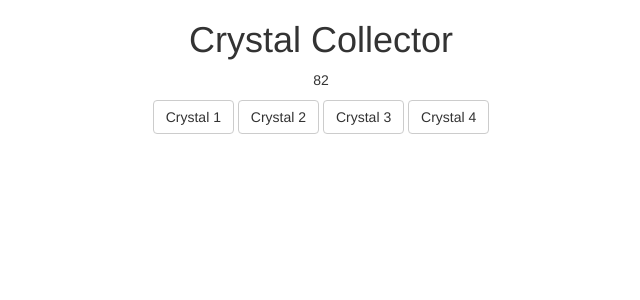
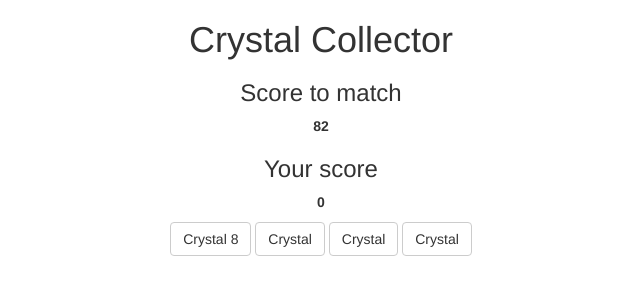
Before and after one commit to DavidGuben/week-4-game, a PHP site: page / in a window 1280 px wide. Shown: the top 300 px of the page, without its empty margins (319-959 px from the left). Run offline with PHP 8.4, Linux system fonts and the light colour scheme.

Commit message:
adding values to buttons

```diff
--- a/assets/css/style.css
+++ b/assets/css/style.css
@@ -1,3 +1,6 @@
 body {
 	text-align:center;
 }
+.numberFormat {
+	font-weight:bold;
+}
--- a/assets/javascript/game.js
+++ b/assets/javascript/game.js
@@ -1,25 +1,40 @@
-//RULES
-//////////////////////////////////////////////////////////////////////////
-//1  The player will be shown a random number at the start of the game.
-//2  When the player clicks on a crystal it will add a specific amount of points to the player's total score.
-//3  The player wins the game if their total score matches the random number and the player loses the game if their
-//total score goes above the random number.
-//4  The amount of points each crystal adds is not shown to the player, but their total score is displayed and
-//updated after each crystal is clicked.
-//5  The number of games won and lost will be displayed.
-//6  If the player successfully matches their total score to the random number they get 1 win,
-//if the player's total score is above the random number the player get 1 loss, either way the game restarts.
-//7  When the game is restarted, the player will be shown a new random number, all the crystals will now have
-//4 different hidden values, and the player's total score is reset to 0.
+//   CODE RULES
+////////////////////////////////////////////////////////////////////////////////////////////////////////////////////
+// 1  The player will be shown a random number at the start of the game.
+// 2  When the player clicks on a crystal it will add a specific amount of points to the player's total score.
+// 3  The player wins the game if their total score matches the random number and the player loses the game if their
+//    total score goes above the random number.
+// 4  The amount of points each crystal adds is not shown to the player, but their total score is displayed and
+//    updated after each crystal is clicked.
+// 5  The number of games won and lost will be displayed.
+// 6  If the player successfully matches their total score to the random number they get 1 win,
+//    if the player's total score is above the random number the player get 1 loss, either way the game restarts.
+// 7  When the game is restarted, the player will be shown a new random number, all the crystals will now have
+//    our different hidden values, and the player's total score is reset to 0.
+////////////////////////////////////////////////////////////////////////////////////////////////////////////////////
+//    GAME RULES
+//     The player will be a random number at start of the game.
+//     The random number is between 19 - 120.
+////////////////////////////////////////////////////////////////////////////////////////////////////////////////////
 
+//GLOBAL VARIABLES
+var x = Math.floor((Math.random() * 120) + 19);
+var valueGen = Math.floor((Math.random() * 12) + 1);
+var playerScore = 0;
 
+ //GAME DISPLAY
+window.onload = function gameDisplay() {
+	$('#randomNumber').html(x).addClass("numberFormat");
+	$('#playerCounter').html(playerScore).addClass("numberFormat");
 
-//The player will be a random number at start of the game.
-//The random number is between 19 - 120.
-var x = Math.floor((Math.random() * 120) + 19);
-window.onload = function() {
-	document.getElementById('randomNumber').innerHTML = x;
+ //ADD RANDOM VALUES TO THE BUTTONS
+	function addValue() {
+		var valueGen = Math.floor((Math.random() * 12) + 1);
+		$("#button1").append(valueGen);
+	}
+	addValue();
+
+	$("#button1").on("click", function() {
+		$("#button1").html(addValue);
+	})
 }
-
-//display players score
-var playerScore = 0;
--- a/index.html
+++ b/index.html
@@ -10,10 +10,13 @@
 </head>
 <body>
 <h1>Crystal Collector</h1>
+<h3>Score to match</h3>
 <p id="randomNumber"></p>
-<button id="button1" class="btn btn-default">Crystal 1</button>
-<button id="button2" class="btn btn-default">Crystal 2</button>
-<button id="button3" class="btn btn-default">Crystal 3</button>
-<button id="button4" class="btn btn-default">Crystal 4</button>
+<h3>Your score</h3>
+<p id="playerCounter"></p>
+<button id="button1" class="btn btn-default" >Crystal </button>
+<button id="button2" class="btn btn-default" >Crystal </button>
+<button id="button3" class="btn btn-default" >Crystal </button>
+<button id="button4" class="btn btn-default" value="">Crystal </button>
 </body>
 </html>
```
Also changed, not shown: assets/images/crystal.jpg (added).
